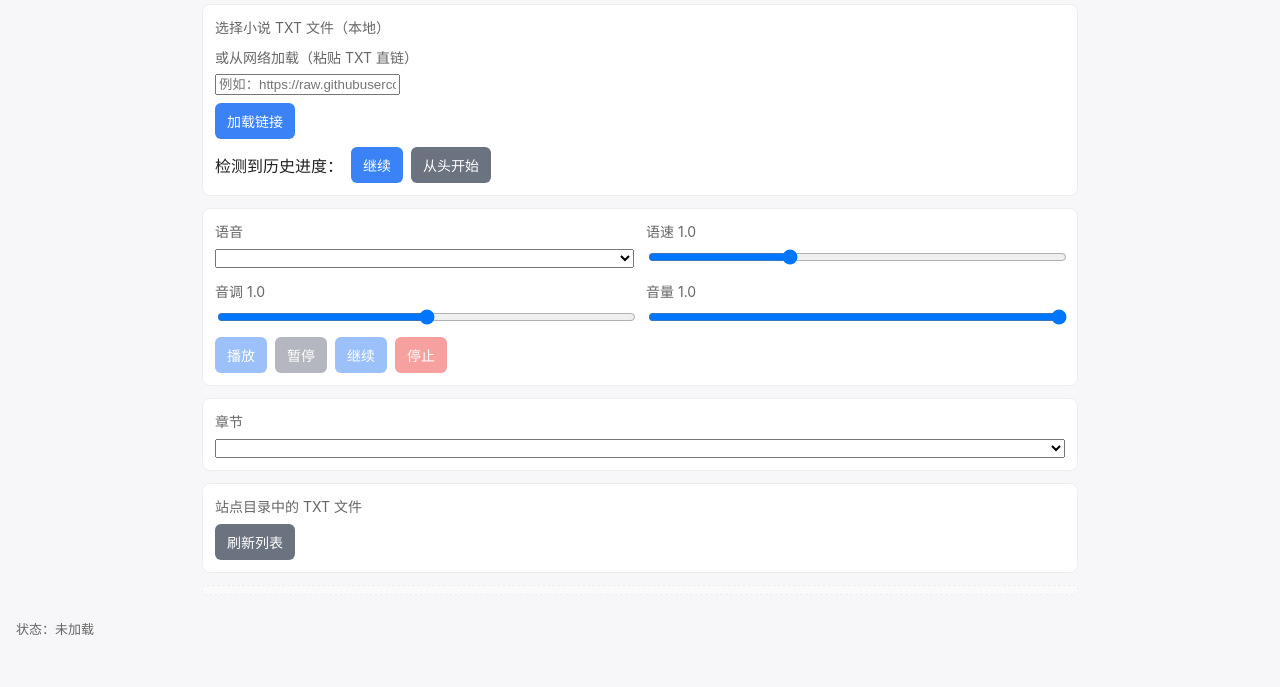
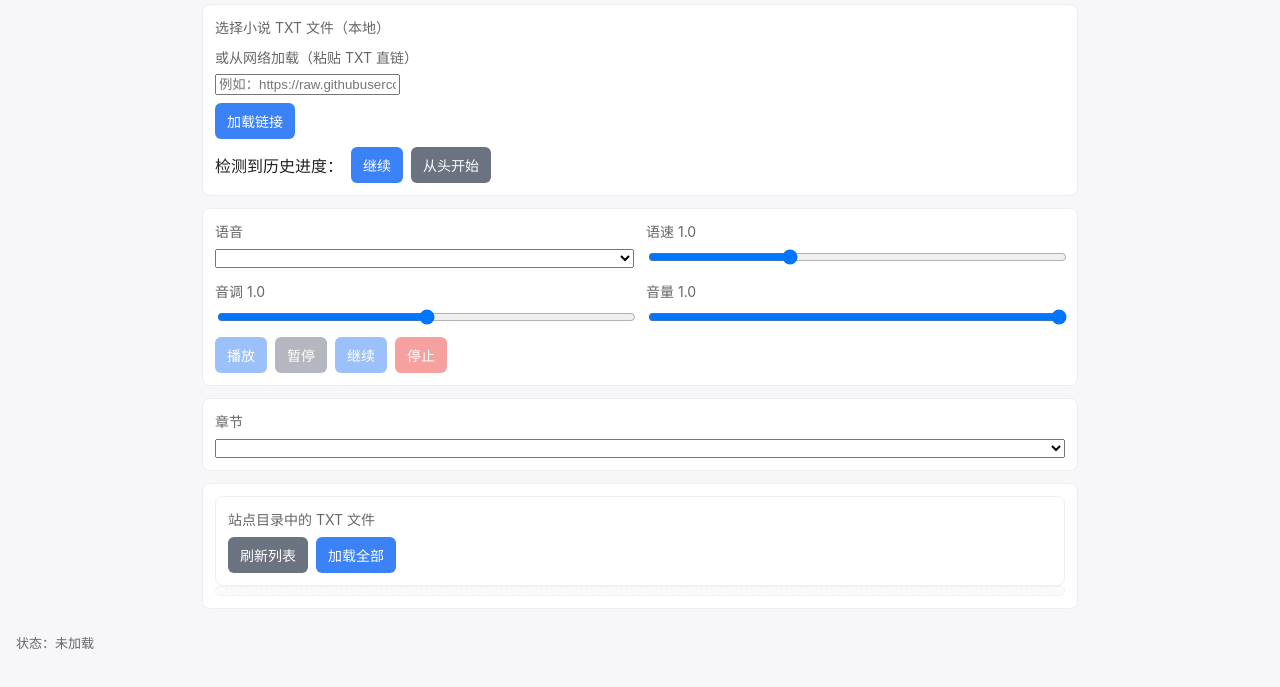
Before and after one commit to luoc8400-ui/book, a plain HTML site: page index.html in a window 1280 px wide. Shown: the part 59-746 px from the top of the page. Drawn offline with Linux system fonts and the light colour scheme.

Commit message:
Update index.html

```diff
--- a/index.html
+++ b/index.html
@@ -65,9 +65,12 @@
 
     <!-- 页面主体结构片段 -->
     <section class="card">
+      <!-- 站点列表卡片：新增“加载全部”按钮 -->
+      <section class="card">
         <label class="block-label">站点目录中的 TXT 文件</label>
         <div class="buttons-row" style="margin-top:8px;">
           <button id="refreshListBtn" class="btn btn-secondary">刷新列表</button>
+          <button id="loadAllBtn" class="btn">加载全部</button>
         </div>
         <ul id="fileList" class="list"></ul>
       </section>
```
Lines whose indentation alone changed are shown as unchanged.
